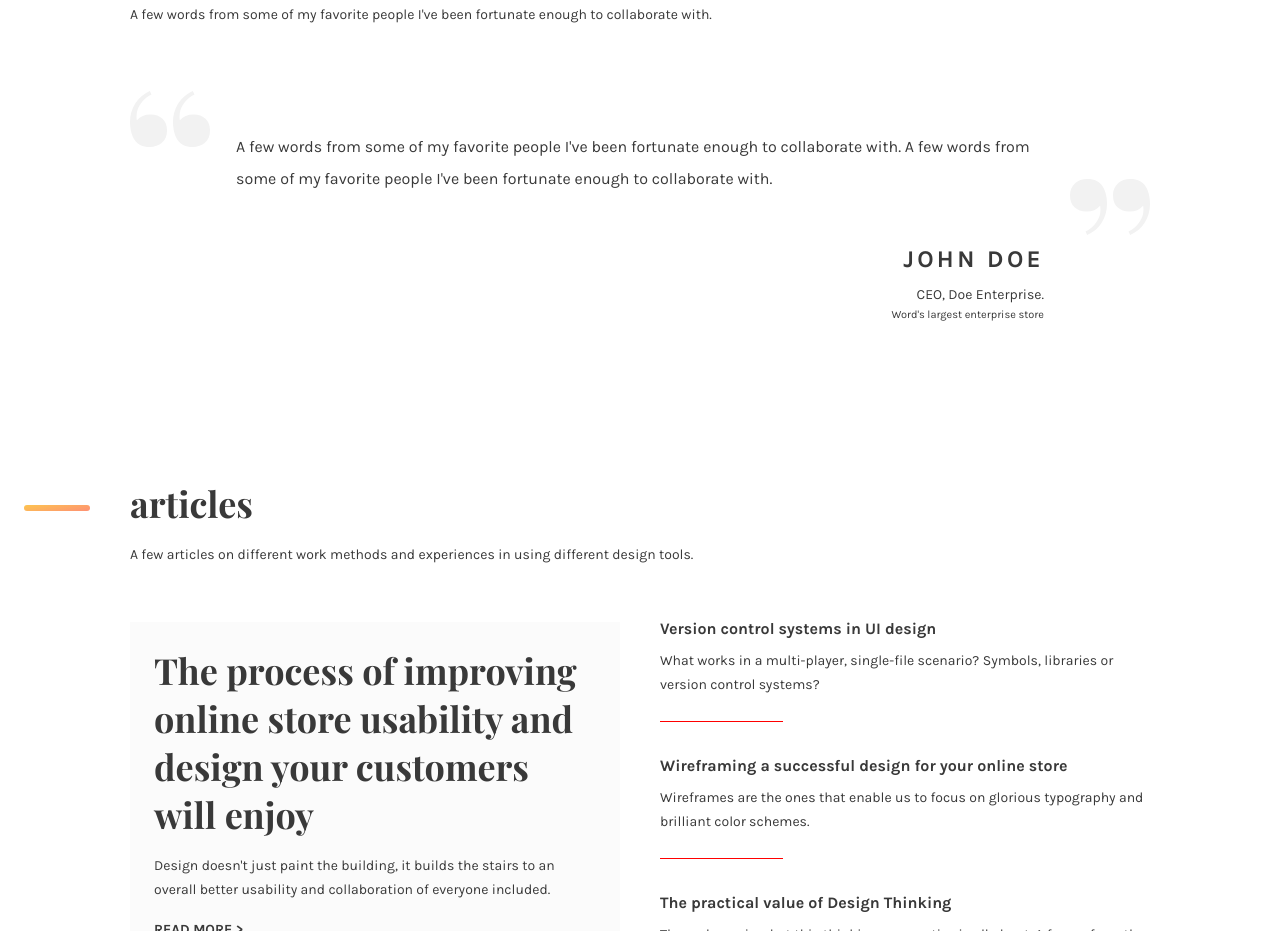
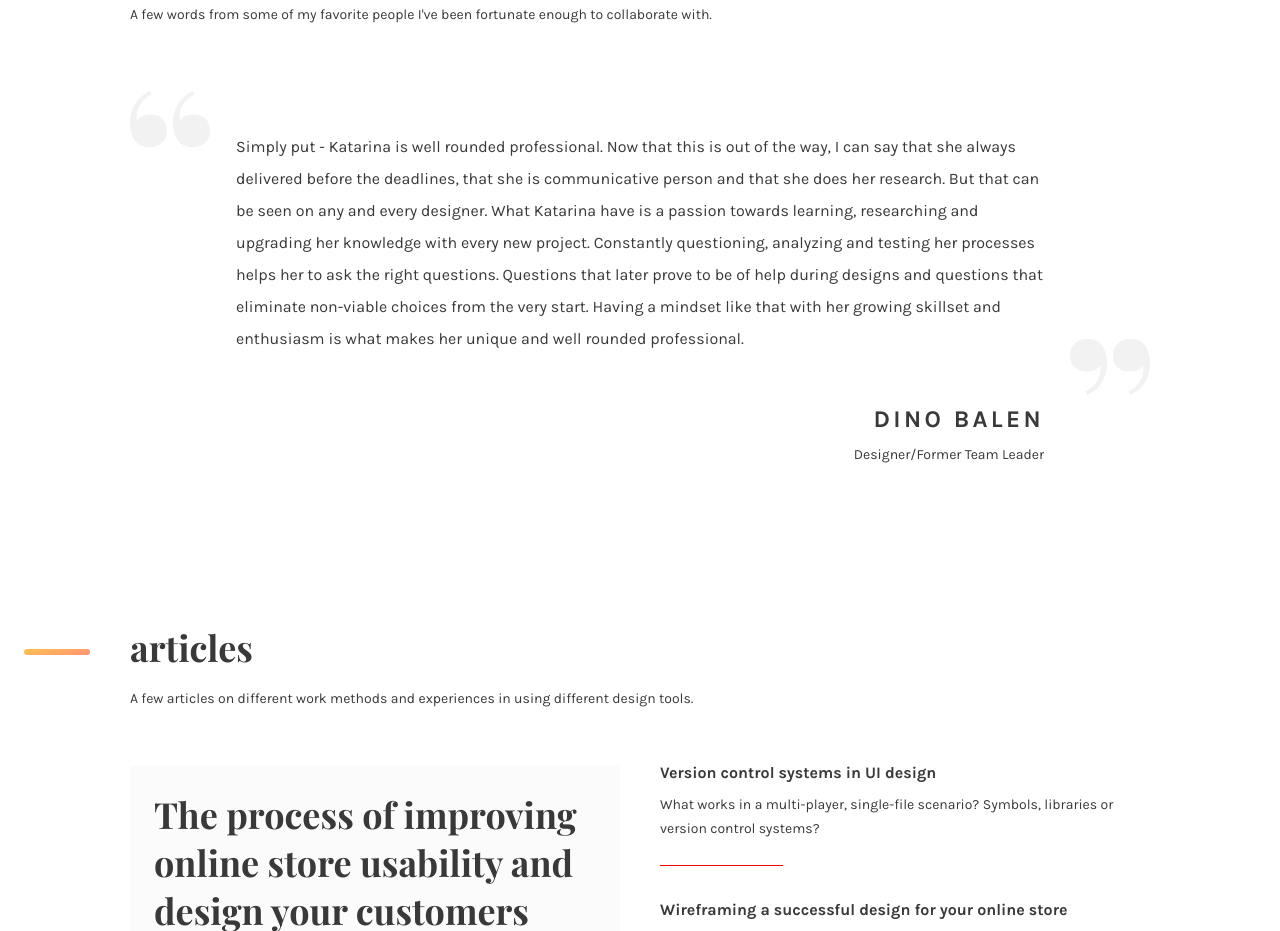
Before and after one commit to kdijakovic/bokbok, a plain HTML site: page index.html in a window 1280 px wide. Shown: the part 5460-6391 px from the top of the page. Drawn offline with nearby package versions, Linux system fonts and the light colour scheme.

Commit message:
recommendation

```diff
--- a/index.html
+++ b/index.html
@@ -275,11 +275,10 @@
                         <p>A few words from some of my favorite people I've been fortunate enough to collaborate with.</p>
                     </div>
                     <blockquote>
-                        <p class="quote">A few words from some of my favorite people I've been fortunate enough to collaborate with. A few words from some of my favorite people I've been fortunate enough to collaborate with.</p>
+                        <p class="quote">Simply put - Katarina is well rounded professional. Now that this is out of the way, I can say that she always delivered before the deadlines, that she is communicative person and that she does her research. But that can be seen on any and every designer. What Katarina have is a passion towards learning, researching and upgrading her knowledge with every new project. Constantly questioning, analyzing and testing her processes helps her to ask the right questions. Questions that later prove to be of help during designs and questions that eliminate non-viable choices from the very start. Having a mindset like that with her growing skillset and enthusiasm is what makes her unique and well rounded professional.</p>
                         <footer class="author">
-                            <h3>John Doe</h3>
-                            <p>CEO, Doe Enterprise.</p>
-                            <p class="text-small">Word's largest enterprise store</p>
+                            <h3>Dino Balen</h3>
+                            <p>Designer/Former Team Leader</p>
                         </footer>
                     </blockquote>
                 </div>
```
